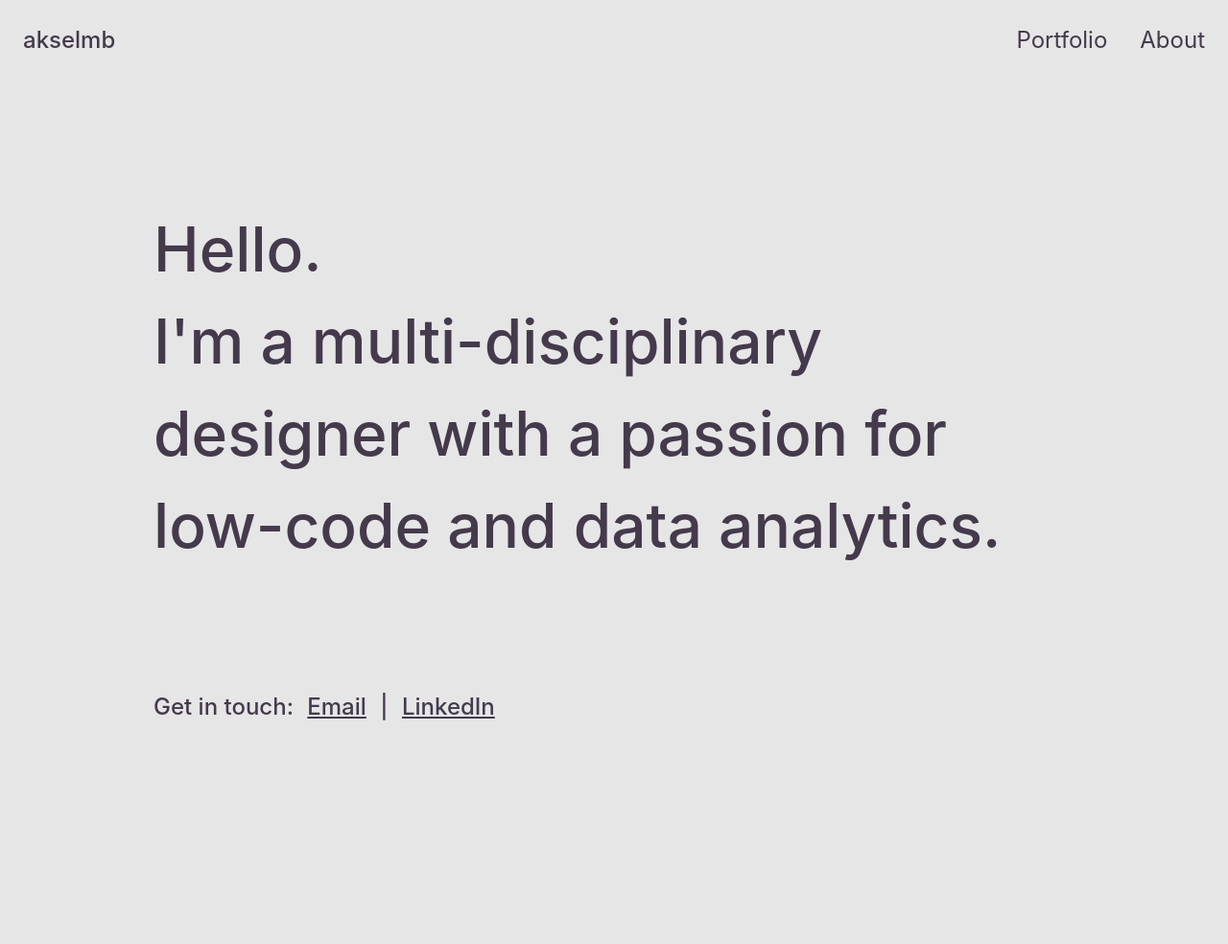
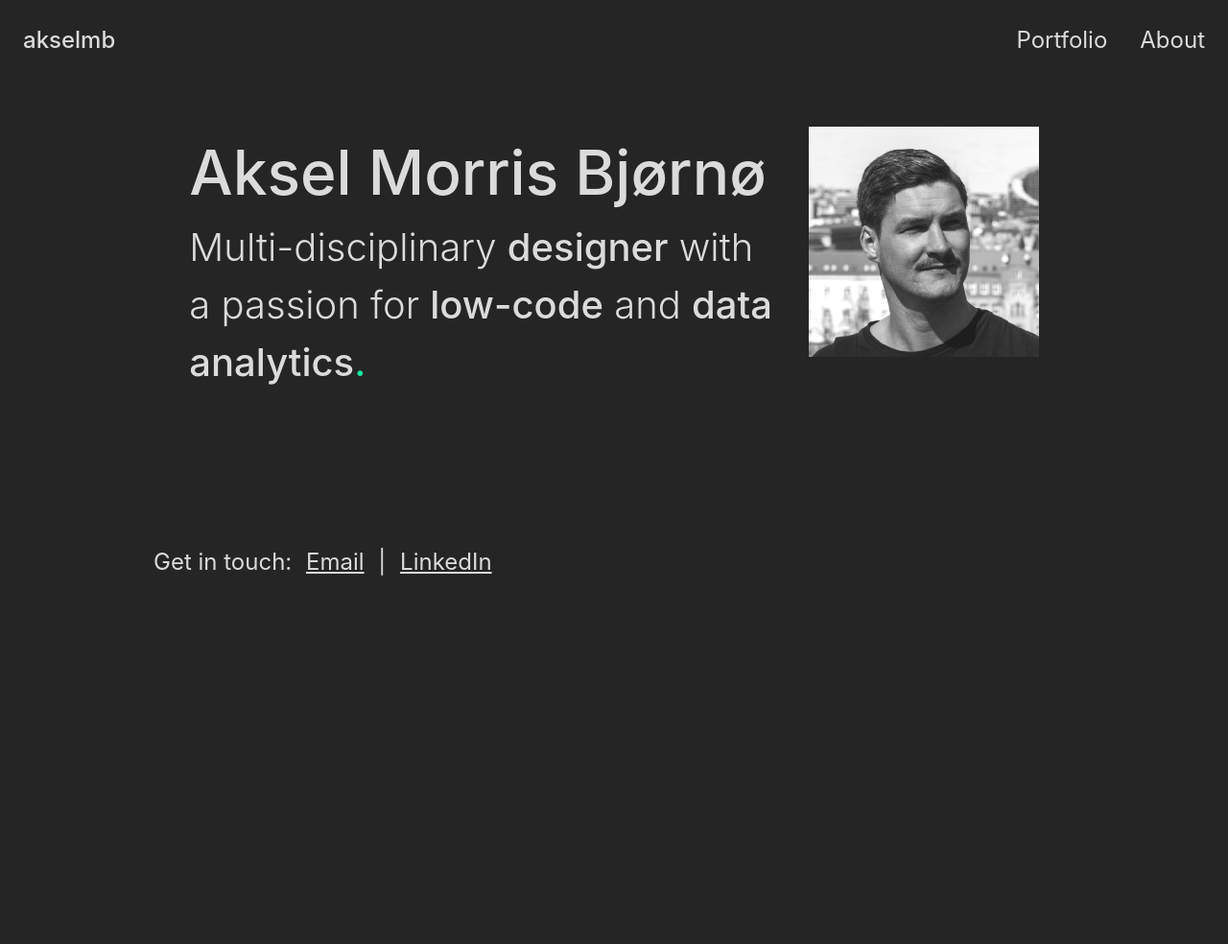
Before and after one commit to akselmb/akselmb, a Jekyll site: the page built from index.html, in a window 1280 px wide. Shown: the whole page at 96% size. Built offline with Jekyll 4.4.1, drawn with Linux system fonts in a browser that asks for light colours.

Commit message:
Design changes

```diff
--- a/assets/css/main.scss
+++ b/assets/css/main.scss
@@ -3,8 +3,8 @@
 @import 'normalize.css';
 
 // Variables
-$color-text-primary: rgba(68, 58, 76, 1);
-$color-background-main: rgba(230, 230, 230, 1);
+$color-text-primary: #DBDBDB;
+$color-background-main: #252525;
 $color-decorative-square: rgba(217, 217, 217, 1);
 $spacing-large: 80px;
 $spacing-medium: 48px;
@@ -24,6 +24,7 @@ body {
   font-family: $font-main;
   line-height: 1.5;
   -webkit-font-smoothing: antialiased;
+  overflow: hidden;
 }
 
 .visually-hidden {
@@ -42,36 +43,59 @@ body {
 .hero-section {
   background-color: $color-background-main;
   min-height: 100vh;
-  width: 100%;
-  padding: $spacing-medium 160px;
+  width: auto;
+  padding: $spacing-medium 160px 0px;
   display: flex;
   flex-direction: column;
+  gap: 80px;
 
   @media (max-width: 991px) {
-    padding: 20px;
+    padding: 24px;
   }
 
+  .hero-content{
+    display: flex;
+    justify-content: space-evenly;
+    align-items: flex-start;
+
+    .hero-text{
+      color: $color-text-primary;
+      max-width: 38em;
+      margin-top: $spacing-large;
+      margin: 0;
+
       .hero-heading {
-    color: $color-text-primary;
         font-size: $font-size-large;
         font-weight: 500;
-    margin-top: $spacing-large;
-    max-width: 900px;
+        margin: 0px;
 
         @media (max-width: 991px) {
           font-size: 40px;
-      margin-top: $spacing-small;
+          margin: 0px;
         }
       }
 
-  .decorative-square {
-    width: 207px;
-    height: 207px;
-    background-color: $color-decorative-square;
-    margin-top: $spacing-large;
+      .hero-undertitle {
+        font-weight: 300;
+        font-size: 40px;
+
+        .specific-words {
+          font-weight: 500;
+        }
+
+        .dot {
+          color: #13EA9B;
+        }
 
         @media (max-width: 991px) {
-      margin-top: $spacing-small;
+          font-size: 28px;
+        }
+      }
+    }
+
+    .profile-image{
+      height: 100%;
+      width: 25%;
     }
   }
 
@@ -79,12 +103,18 @@ body {
     margin-top: $spacing-large;
     color: $color-text-primary;
     font-size: $font-size-medium;
-    font-weight: 500;
+    font-weight: 400;
 
     .contact-link {
       color: inherit;
       text-decoration: underline;
       margin: 0 8px;
+
+      &:hover,
+      &:focus {
+        color: #13EA9B;
+        font-weight: 600;
+      }
 
       &:focus {
         outline: 2px solid $color-text-primary;
@@ -117,6 +147,12 @@ body {
     font-weight: 500;
     text-decoration: none;
     position: relative;
+
+    &:hover,
+    &:focus {
+      color: #13EA9B;
+      font-weight: 700;
+    }
 
     &:focus {
       outline: 2px solid $color-text-primary;
--- a/index.html
+++ b/index.html
@@ -3,15 +3,23 @@ title: Home
 layout: default
 ---
 <main class="hero-section">
-  <h1 class="hero-heading">
-    Hello.<br>
-    I'm a multi-disciplinary designer with a passion for low-code and data analytics.
-  </h1>
-
-  {% comment %} <div
-        class="decorative-square"
-        role="presentation"
-      aria-hidden="true"></div> {% endcomment %}
+  <section class="hero-content">
+    <div class="hero-text">
+      <h1 class="hero-heading">
+        Aksel Morris Bjørnø
+      </h1>
+      <h2 class="hero-undertitle">
+        Multi-disciplinary
+        <span class="specific-words">designer</span>
+        with a passion for
+        <span class="specific-words">low-code</span>
+        and
+        <span class="specific-words">data analytics<span class="dot">.</span>
+        </span>
+      </h2>
+    </div>
+    <img class="profile-image" src="assets/images/profile-image.png" />
+  </section>
 
   <section class="contact-section">
     <span>Get in touch:</span>
--- a/portfolio.html
+++ b/portfolio.html
@@ -1,2 +1,4 @@
 ---
+title: portfolio
+layout: default
 ---
```
Also changed, not shown: about.html (+7 -0 lines), assets/images/profile-image.png (added), 3 other files. Lines whose indentation alone changed are shown as unchanged.
